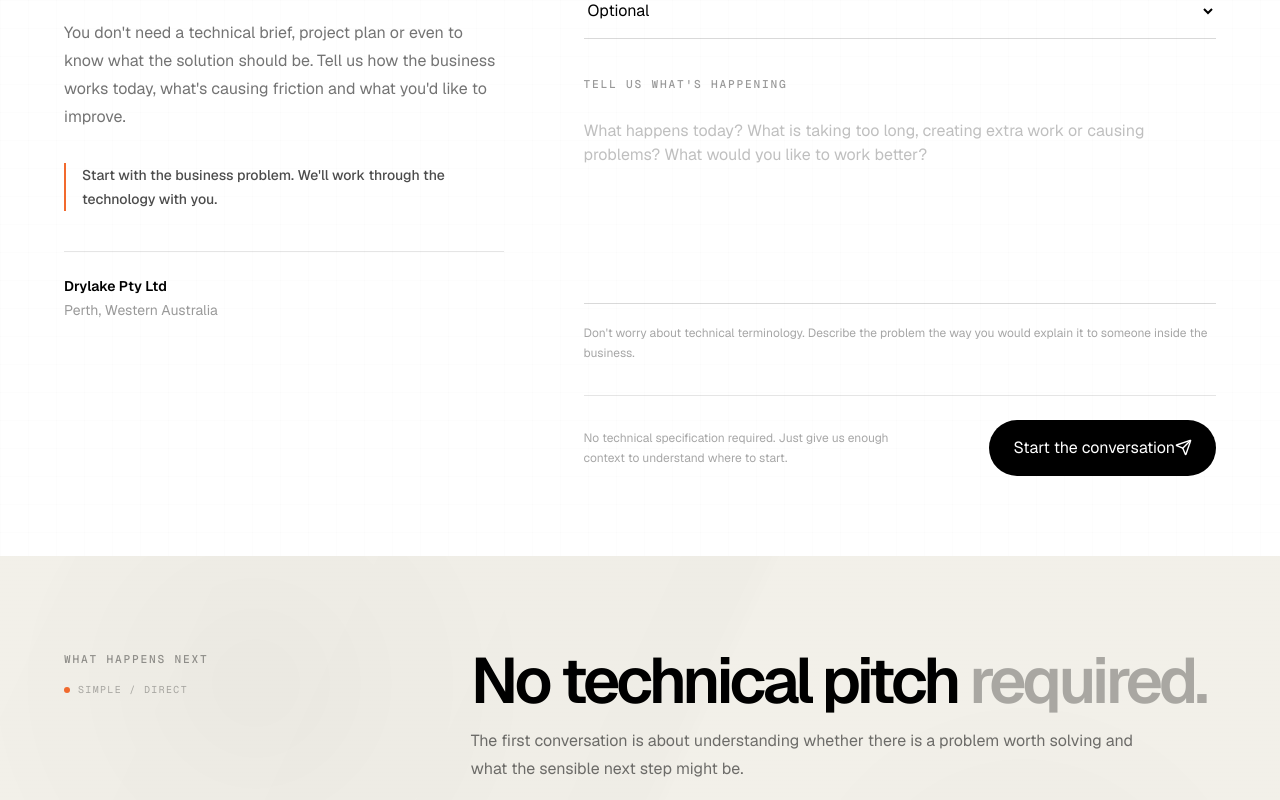
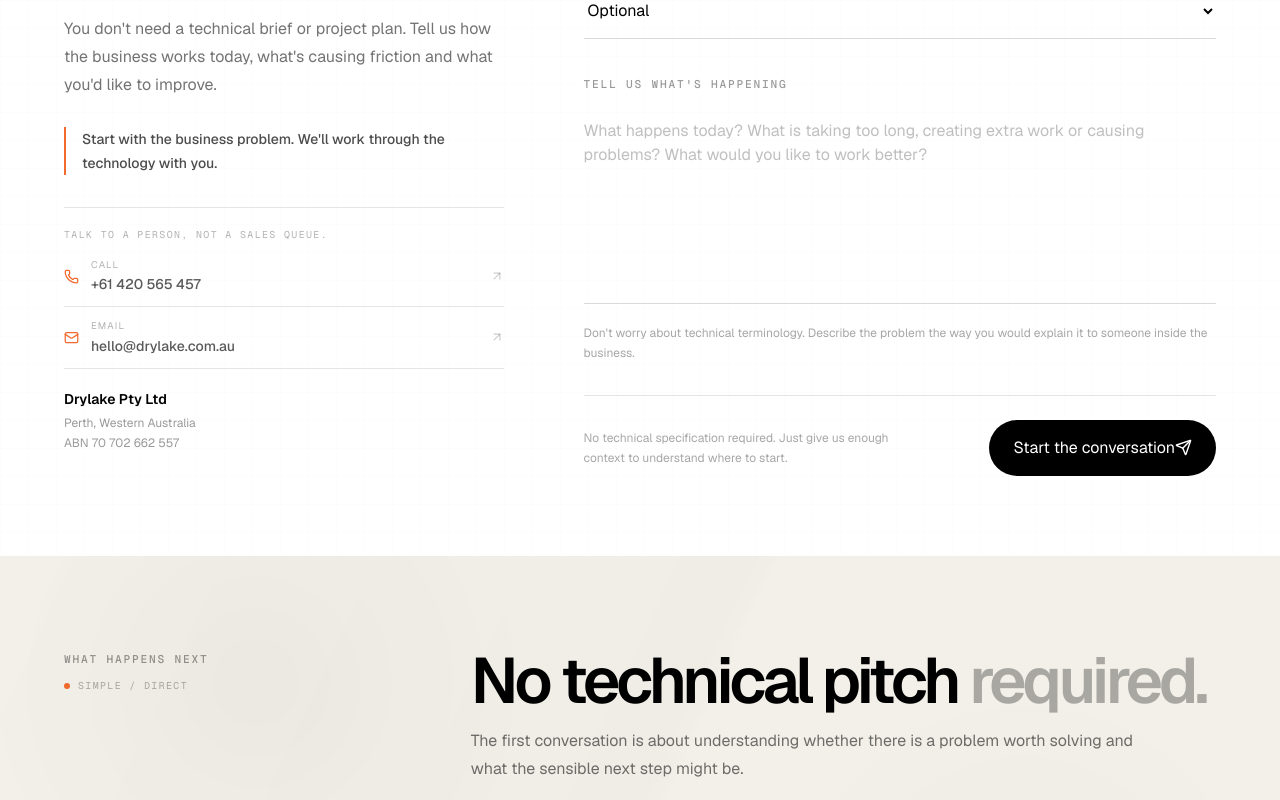
Before and after one commit to wilsonmugwe/drylake-website, a Next.js app: page /contact in a window 1280 px wide. Shown: the part 700-1500 px from the top of the page. Built offline with nearby package versions, Linux system fonts and the light colour scheme; no server answers.

Commit message:
Update page.tsx

```diff
--- a/app/contact/page.tsx
+++ b/app/contact/page.tsx
@@ -1,5 +1,11 @@
 import type { Metadata } from "next";
-import { ArrowDown, Check } from "lucide-react";
+import {
+  ArrowDown,
+  ArrowUpRight,
+  Check,
+  Mail,
+  Phone,
+} from "lucide-react";
 
 import Navbar from "@/components/layout/Navbar";
 import Footer from "@/components/layout/Footer";
@@ -9,7 +15,7 @@ import Container from "@/components/ui/Container";
 export const metadata: Metadata = {
   title: "Contact Drylake",
   description:
-    "Tell Drylake what is slowing your business down. No technical brief required. Start a conversation about software, automation, integrations or operational technology.",
+    "Talk to Drylake about software, automation, integrations or operational technology. Call, email or tell us what is slowing your business down.",
 };
 
 const nextSteps = [
@@ -35,18 +41,15 @@ export default function ContactPage() {
     <main className="bg-white text-black">
       <Navbar />
 
-      {/* =====================================================
-          CONTACT INTRODUCTION
-          ===================================================== */}
-      <section className="relative overflow-hidden pb-14 pt-36 sm:pb-18 sm:pt-44 lg:pb-20 lg:pt-48">
+      <section className="relative overflow-hidden pb-12 pt-36 sm:pb-18 sm:pt-44 lg:pb-20 lg:pt-48">
         <div
           aria-hidden="true"
           className="micro-grid pointer-events-none absolute inset-0 opacity-25"
         />
 
         <Container className="relative z-10">
-          <div className="grid gap-12 lg:grid-cols-[0.82fr_1.18fr] lg:gap-20">
-            {/* Left side */}
+          <div className="grid gap-10 lg:grid-cols-[0.82fr_1.18fr] lg:gap-20">
+            {/* Introduction */}
             <div className="lg:sticky lg:top-36 lg:self-start">
               <p className="section-label flex items-center gap-2.5 text-black/40">
                 <span className="h-1.5 w-1.5 rounded-full bg-[#f26a2e]" />
@@ -56,34 +59,97 @@ export default function ContactPage() {
               <h1 className="mt-6 max-w-3xl text-[clamp(3.5rem,7vw,7rem)] font-semibold leading-[0.88] tracking-[-0.07em]">
                 Tell us what&apos;s
                 <br />
+
                 <span className="text-black/25">
                   getting in the way.
                 </span>
               </h1>
 
-              <p className="mt-7 max-w-lg text-base leading-7 text-black/55">
-                You don&apos;t need a technical brief, project plan or even to
-                know what the solution should be. Tell us how the business
-                works today, what&apos;s causing friction and what you&apos;d
-                like to improve.
+              <p className="mt-6 max-w-lg text-base leading-7 text-black/55">
+                You don&apos;t need a technical brief or project plan. Tell us
+                how the business works today, what&apos;s causing friction and
+                what you&apos;d like to improve.
               </p>
 
-              <div className="mt-8 border-l-2 border-[#f26a2e] pl-4">
+              <div className="mt-7 border-l-2 border-[#f26a2e] pl-4">
                 <p className="max-w-md text-sm font-medium leading-6 text-black/70">
                   Start with the business problem. We&apos;ll work through the
                   technology with you.
                 </p>
               </div>
 
-              <div className="mt-10 border-t border-black/10 pt-6">
-                <div className="flex items-center justify-between gap-4">
+              {/* Direct contact */}
+              <div className="mt-8 border-t border-black/10 pt-5">
+                <p className="tech-label text-black/30">
+                  TALK TO A PERSON, NOT A SALES QUEUE.
+                </p>
+
+                <a
+                  href="tel:+61420565457"
+                  className="group mt-4 flex max-w-md items-center justify-between border-b border-black/10 pb-3"
+                >
+                  <div className="flex items-center gap-3">
+                    <Phone
+                      size={15}
+                      className="text-[#f26a2e]"
+                    />
+
+                    <div>
+                      <p className="text-[0.6rem] uppercase tracking-[0.12em] text-black/30">
+                        Call
+                      </p>
+
+                      <p className="mt-0.5 text-sm font-medium text-black/65">
+                        +61 420 565 457
+                      </p>
+                    </div>
+                  </div>
+
+                  <ArrowUpRight
+                    size={14}
+                    className="text-black/20 transition-colors group-hover:text-black"
+                  />
+                </a>
+
+                <a
+                  href="mailto:hello@drylake.com.au"
+                  className="group flex max-w-md items-center justify-between border-b border-black/10 py-3"
+                >
+                  <div className="flex items-center gap-3">
+                    <Mail
+                      size={15}
+                      className="text-[#f26a2e]"
+                    />
+
+                    <div>
+                      <p className="text-[0.6rem] uppercase tracking-[0.12em] text-black/30">
+                        Email
+                      </p>
+
+                      <p className="mt-0.5 text-sm font-medium text-black/65">
+                        hello@drylake.com.au
+                      </p>
+                    </div>
+                  </div>
+
+                  <ArrowUpRight
+                    size={14}
+                    className="text-black/20 transition-colors group-hover:text-black"
+                  />
+                </a>
+              </div>
+
+              {/* Company identity */}
+              <div className="mt-5 flex items-center justify-between gap-4">
                 <div>
                   <p className="text-sm font-semibold">
                     Drylake Pty Ltd
                   </p>
 
-                    <p className="mt-1 text-sm text-black/40">
+                  <p className="mt-1 text-xs leading-5 text-black/40">
                     Perth, Western Australia
+                    <br />
+                    ABN 70 702 662 557
                   </p>
                 </div>
 
@@ -91,7 +157,6 @@ export default function ContactPage() {
                   size={17}
                   className="text-black/25 lg:hidden"
                 />
-                </div>
               </div>
             </div>
 
@@ -113,18 +178,16 @@ export default function ContactPage() {
         </Container>
       </section>
 
-      {/* =====================================================
-          WHAT HAPPENS NEXT
-          ===================================================== */}
-      <section className="mineral-texture relative overflow-hidden bg-[#f2f0e9] py-16 sm:py-20 lg:py-24">
+      {/* What happens next */}
+      <section className="mineral-texture relative overflow-hidden bg-[#f2f0e9] py-12 sm:py-20 lg:py-24">
         <Container>
-          <div className="grid gap-7 border-b border-black/10 pb-8 lg:grid-cols-[0.65fr_1.35fr] lg:gap-12">
+          <div className="grid gap-6 border-b border-black/10 pb-7 lg:grid-cols-[0.65fr_1.35fr] lg:gap-12">
             <div>
               <p className="section-label text-black/40">
                 What Happens Next
               </p>
 
-              <div className="mt-4 flex items-center gap-2">
+              <div className="mt-3 flex items-center gap-2">
                 <span className="h-1.5 w-1.5 rounded-full bg-[#f26a2e]" />
 
                 <span className="tech-label text-black/30">
@@ -136,7 +199,9 @@ export default function ContactPage() {
             <div>
               <h2 className="max-w-3xl text-[clamp(2.6rem,5vw,5rem)] font-semibold leading-[0.92] tracking-[-0.06em]">
                 No technical pitch
-                <span className="text-black/30"> required.</span>
+                <span className="text-black/30">
+                  {" "}required.
+                </span>
               </h2>
 
               <p className="mt-4 max-w-2xl text-sm leading-6 text-black/55 sm:text-base sm:leading-7">
@@ -148,16 +213,16 @@ export default function ContactPage() {
           </div>
 
           <div className="grid md:grid-cols-3">
-            {nextSteps.map((step, index) => (
+            {nextSteps.map((step) => (
               <article
                 key={step.number}
                 className="
-                  border-b border-black/10 py-7
+                  border-b border-black/10 py-6
                   md:min-h-[280px] md:border-b-0 md:border-r md:p-8
                   md:first:pl-0 md:last:border-r-0 md:last:pr-0
                 "
               >
-                <div className="flex h-full flex-col justify-between gap-14">
+                <div className="flex h-full flex-col justify-between gap-8 md:gap-14">
                   <div className="flex items-center justify-between">
                     <span className="font-mono text-xs text-black/35">
                       {step.number}
@@ -170,11 +235,11 @@ export default function ContactPage() {
                   </div>
 
                   <div>
-                    <h3 className="text-2xl font-semibold tracking-[-0.045em]">
+                    <h3 className="text-xl font-semibold tracking-[-0.045em] sm:text-2xl">
                       {step.title}
                     </h3>
 
-                    <p className="mt-3 max-w-sm text-sm leading-6 text-black/55">
+                    <p className="mt-2 max-w-sm text-sm leading-6 text-black/55 sm:mt-3">
                       {step.text}
                     </p>
                   </div>
```
Lines whose indentation alone changed are shown as unchanged.
